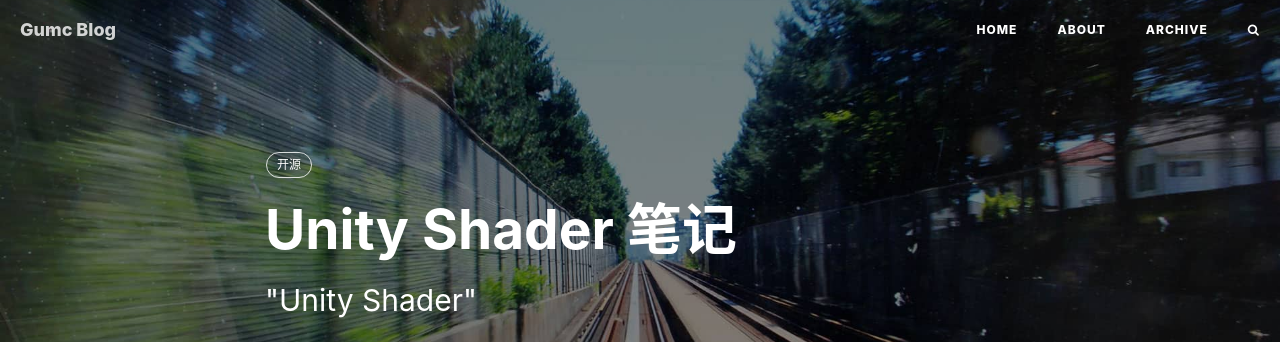
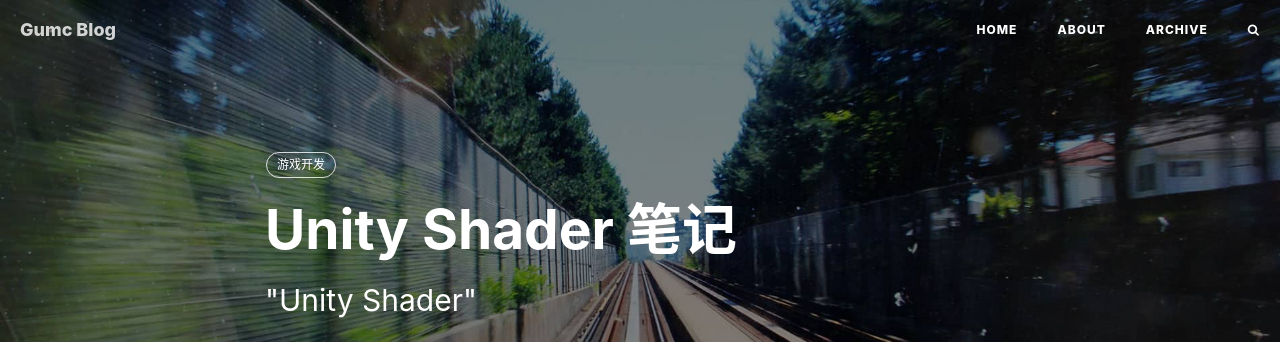
Before and after one commit to gumcstronger/gumcstronger.github.io, a Jekyll site: the page built from _posts/2022/2022-11-24-unity-shader-note.md, in a window 1280 px wide and 900 px high. Shown: the top 342 px of the window. Built offline with Jekyll 4.4.1, drawn with Linux system fonts in a browser that asks for light colours; comment, search, counter and statistics services are not loaded.

Commit message:
Update 2022-11-24-unity-shader-note.md

```diff
--- a/_posts/2022/2022-11-24-unity-shader-note.md
+++ b/_posts/2022/2022-11-24-unity-shader-note.md
@@ -7,7 +7,7 @@ author:     "Gumc"
 header-img: "img/post-bg-2015.jpg"
 catalog: true
 tags:
-    - 开源
+    - 游戏开发
 ---
 ## 渲染流水线
 
```
